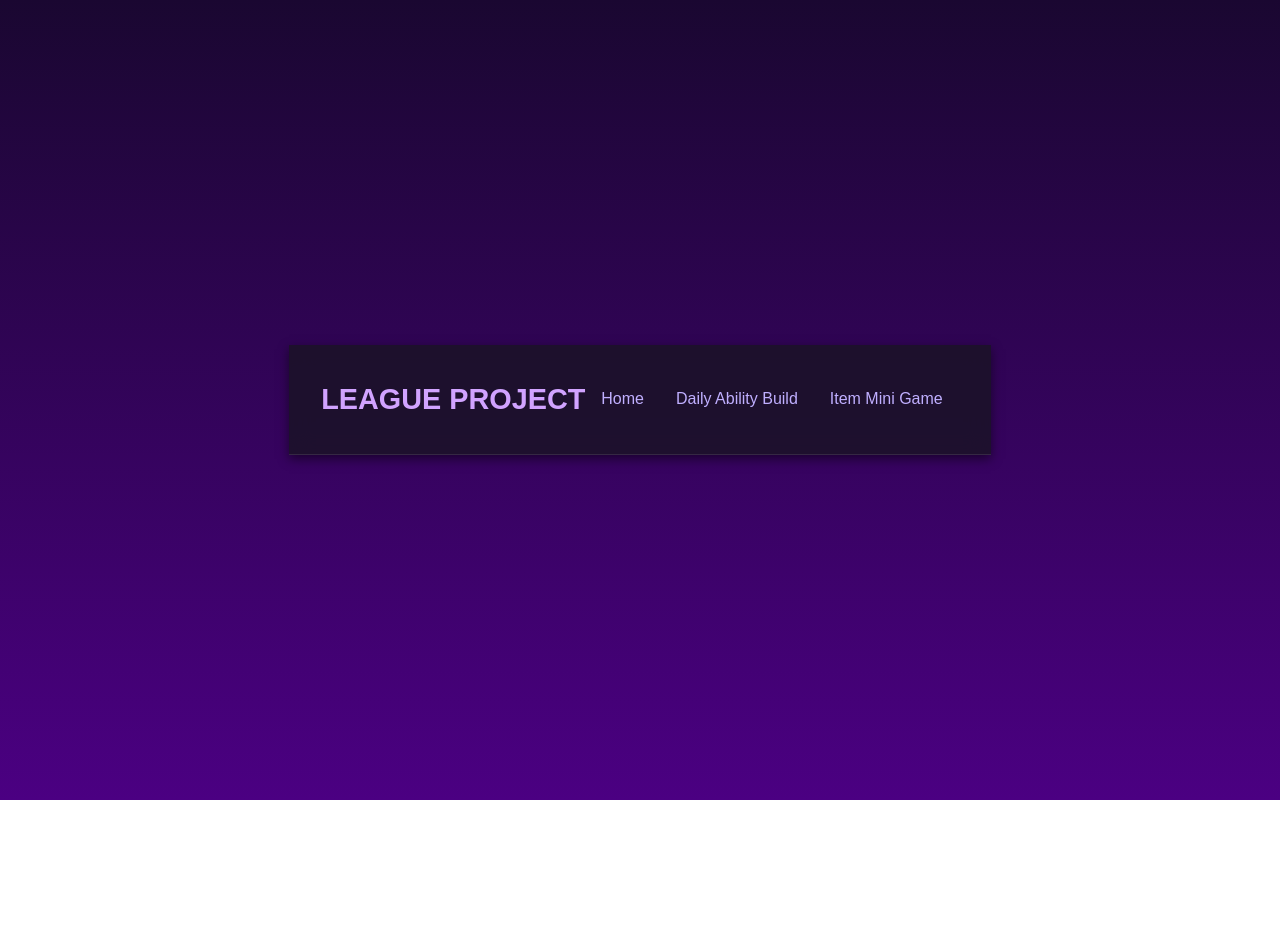
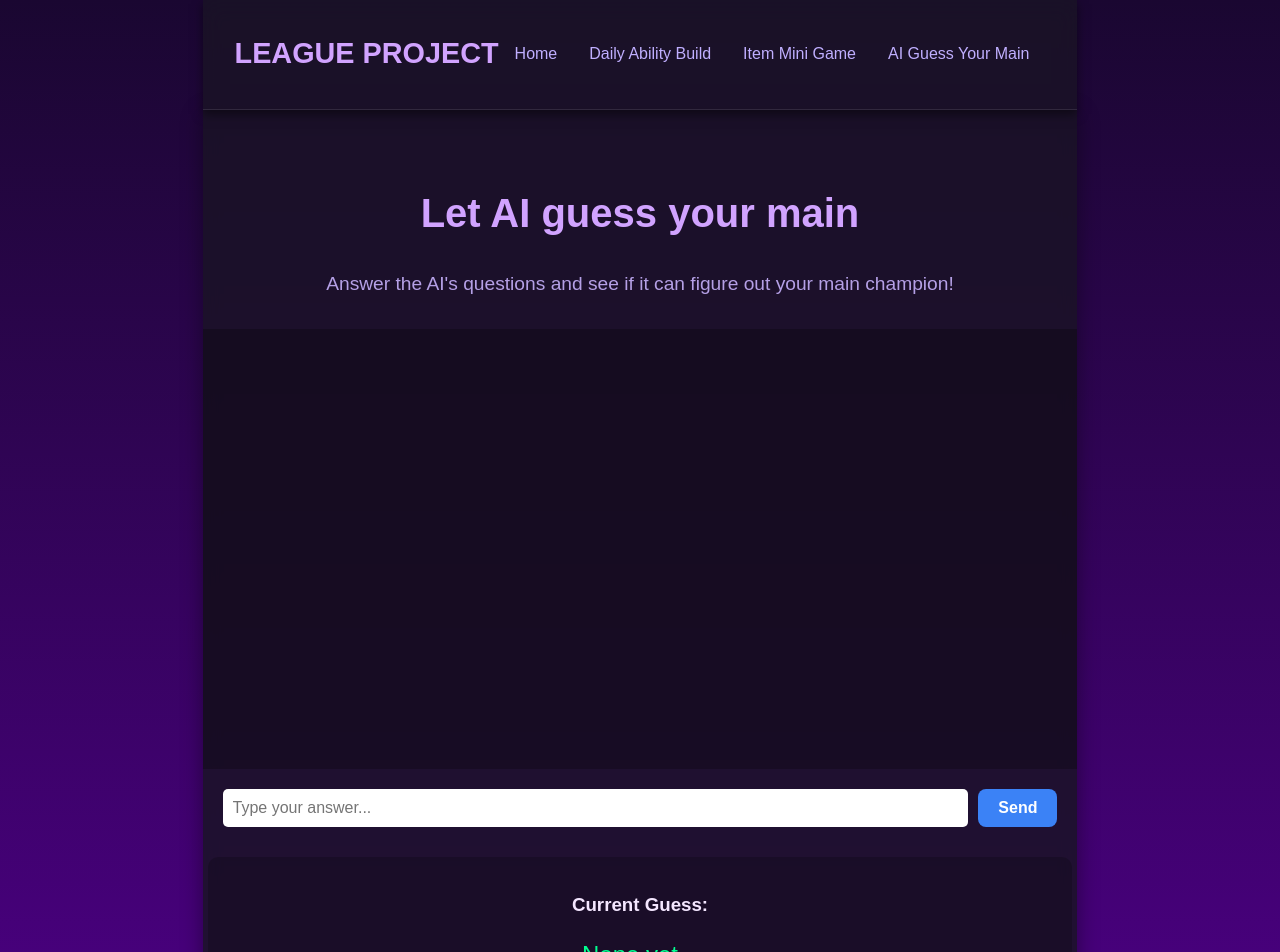
Before and after one commit to ZenanW/LeagueReactProject, a React (Vite) app: page /AIGuess in a window 1280 px wide. Shown: the top 952 px of the page. Before the commit the page ends 800 px from the top, so only its background shows below. Built offline with nearby package versions, Linux system fonts and the light colour scheme; a web font is replaced by a local one.

Commit message:
AI Guess Your Main addition

```diff
--- a/src/App.css
+++ b/src/App.css
@@ -23,6 +23,8 @@ body {
   background: rgba(26, 19, 38, 0.85); /* Slight transparency */
   backdrop-filter: blur(10px);
   box-shadow: 0 4px 10px rgba(0, 0, 0, 0.5);
+  z-index: 10;
+  position: relative;
   border-bottom: 1px solid rgba(255, 255, 255, 0.1);
 }
 
--- a/src/App.jsx
+++ b/src/App.jsx
@@ -5,6 +5,7 @@ import './App.css';
 import DailyAbilities from './components/DailyAbilities';
 import ChoiceStats from './components/ChoiceStats';
 import ItemMiniGame from './components/ItemMiniGame';
+import AIGuessYourMain from './components/AIGuessYourMain';
 
 function App() {
   return (
@@ -17,6 +18,7 @@ function App() {
             <Link to="/">Home</Link>
             <Link to="/daily-abilities">Daily Ability Build</Link>
             <Link to="/item-minigame">Item Mini Game</Link>
+            <Link to="/AIGuess">AI Guess Your Main</Link>
           </nav>
         </header>
 
@@ -43,8 +45,11 @@ function App() {
           {/* Choice Stats Route */}
           <Route path="/daily-abilities/stats" element={<ChoiceStats />} />
 
-          {/* Item Minigame Route*/}
+          {/* Item Minigame Route */}
           <Route path="/item-minigame" element={<ItemMiniGame />} />
+
+          {/* AI guessing your main */}
+          <Route path="/AIGuess" element={<AIGuessYourMain />} />
 
         </Routes>
       </div>
--- /dev/null
+++ b/src/components/AIGuessYourMain.css
@@ -0,0 +1,75 @@
+.ai-guess-container {
+    display: flex;
+    flex-direction: column;
+    align-items: center;
+    max-width: 1200px;
+    margin: 0 auto;
+    padding: 40px 20px;
+    background: rgba(26, 19, 38, 0.85); /* Slight transparent box look */
+    backdrop-filter: blur(8px);
+    box-shadow: 0 4px 20px rgba(0, 0, 0, 0.4);
+}
+
+.title {
+    color: #d1a3ff;
+    font-size: 2.5rem;
+    margin-bottom: 0.5rem;
+}
+
+.subtitle {
+    color: #b5a0e6;
+    margin-bottom: 30px;
+    font-size: 1.2rem;
+    text-align: center;
+}
+
+.chatbox {
+    width: 100%;
+    height: 400px;
+    background: rgba(0, 0, 0, 0.25);
+    overflow-y: auto;
+    padding: 20px;
+    margin-bottom: 20px;
+}
+
+.input-area {
+    display: flex;
+    gap: 10px;
+    width: 100%;
+}
+
+.user-input {
+    flex: 1;
+    padding: 10px;
+    border-radius: 5px;
+    border: none;
+    font-size: 1rem;
+}
+
+.submit-btn {
+    padding: 10px 20px;
+    background-color: #3b82f6;
+    color: white;
+    border: none;
+    font-weight: bold;
+    cursor: pointer;
+}
+
+.submit-btn:hover {
+    background-color: #2563eb;
+}
+
+.guess-area {
+    margin-top: 30px;
+    background-color: rgba(0, 0, 0, 0.2);
+    padding: 15px;
+    border-radius: 10px;
+    width: 100%;
+    text-align: center;
+}
+
+.current-guess {
+    font-size: 1.5rem;
+    color: #00ff90;
+    margin-top: 10px;
+}
--- /dev/null
+++ b/src/components/AIGuessYourMain.jsx
@@ -0,0 +1,23 @@
+import "./AIGuessYourMain.css";
+
+function AIGuessYourMain() {
+    return (
+        <div className="ai-guess-container">
+            <h2 className="title">Let AI guess your main</h2>
+            <p className="subtitle">Answer the AI's questions and see if it can figure out your main champion!</p>
+            <div className="chatbox">
+                {/* Render chat history or questions here */}
+            </div>
+            <div className="input-area">
+                <input type="text" placeholder="Type your answer..." className="user-input" />
+                <button className="submit-btn">Send</button>
+            </div>
+            <div className="guess-area">
+                <h3>Current Guess:</h3>
+                <p className="current-guess">None yet...</p>
+            </div>
+        </div>
+    );
+}
+
+export default AIGuessYourMain;
```
